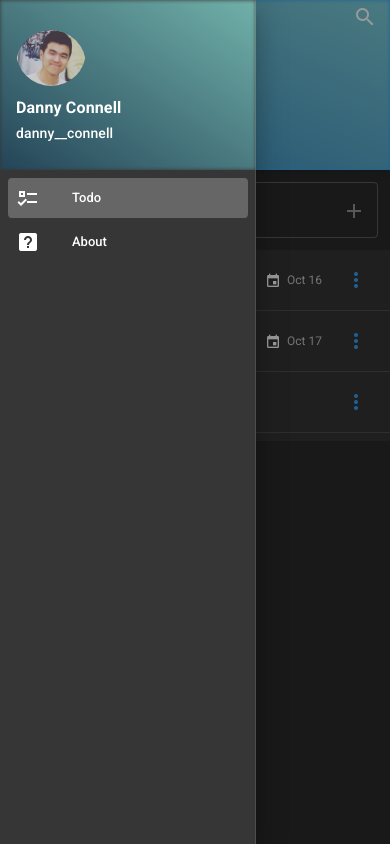
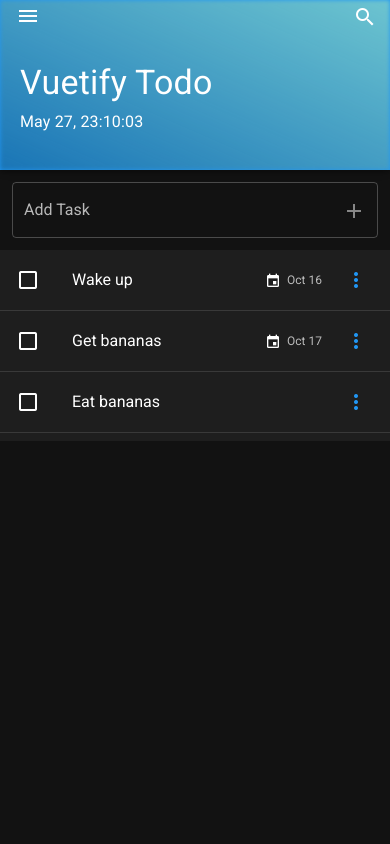
Before and after one commit to calvindio/vuetify-todo, a Vue app: page / in a window 390 px wide. Built offline with nearby package versions, Linux system fonts and the light colour scheme.

Commit message:
4. mobile-breakpoint: show drawer by default on narrower screen

```diff
--- a/src/App.vue
+++ b/src/App.vue
@@ -1,6 +1,6 @@
 <template lang="pug">
 v-app#inspire
-	v-navigation-drawer(v-model='drawer', app)
+	v-navigation-drawer(v-model='drawer', :mobile-breakpoint='768', app)
 		v-img.pa-4(
 			src='mountains.jpg',
 			height='170',
@@ -29,7 +29,7 @@
 				v-bind='props',
 				gradient='to top right, rgba(19,84,122,.5), rgba(128,208,199,.8)'
 			)
-		v-container.pa-0
+		v-container.header-container.pa-0
 			v-row
 				v-app-bar-nav-icon(@click='drawer = !drawer')
 				v-spacer
@@ -52,7 +52,7 @@
 	},
 	data() {
 		return {
-			drawer: true,
+			drawer: null,
 			items: [
 				{ title: 'Todo', icon: 'mdi-format-list-checks', to: '/' },
 				{ title: 'About', icon: 'mdi-help-box', to: '/about' },
@@ -61,3 +61,8 @@
 	},
 }
 </script>
+
+<style lang="sass">
+.header-container
+	max-width: none !important
+</style>
```
